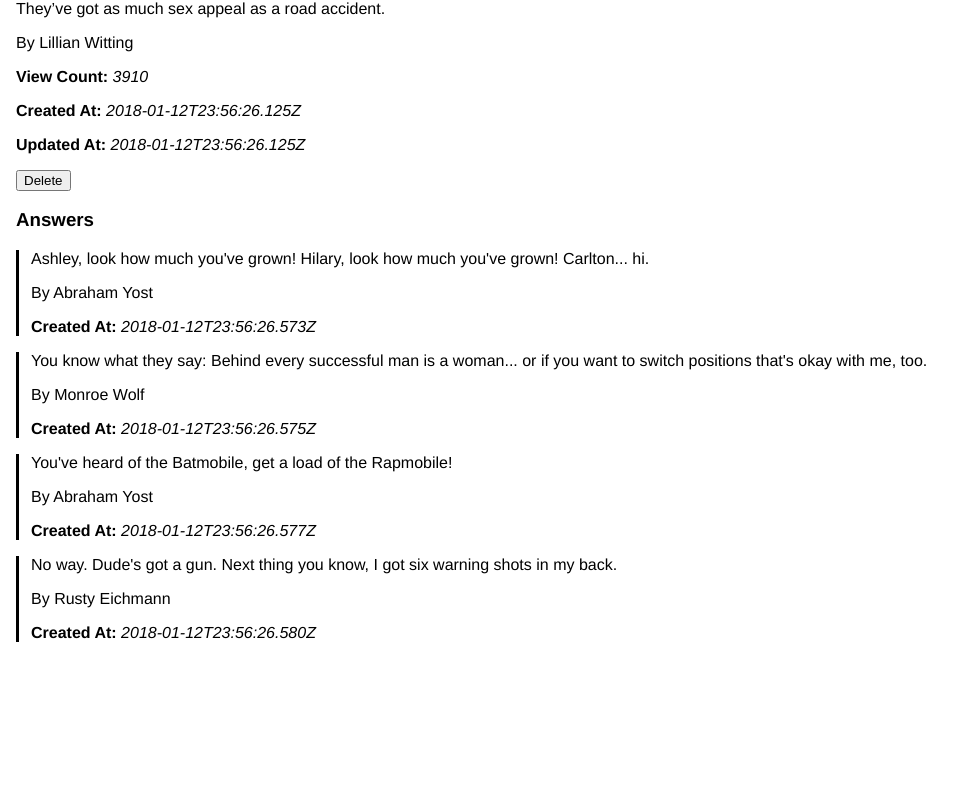
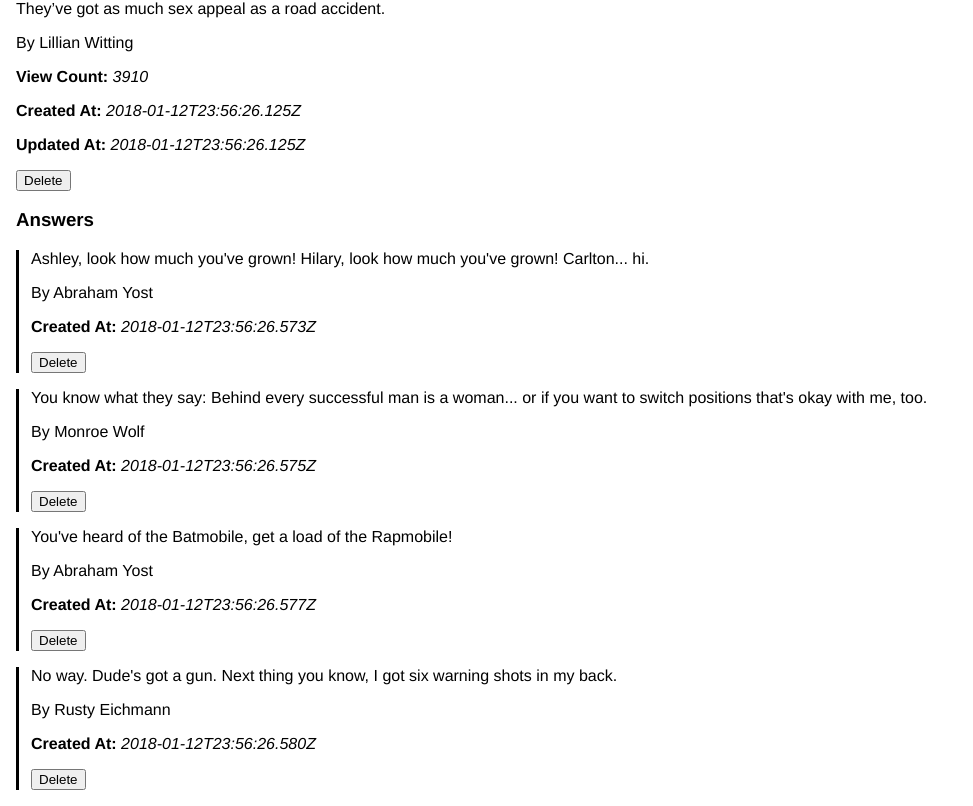
Before and after one commit to francispham/ReactClientApps, a React (Create React App) app in the folder awesome-answers-react/: page / in a window 1280 px wide. Shown: the part 1204-2010 px from the top of the page, without its empty margins (0-973 px from the left). Before the commit the page ends 1862 px from the top, so only its background shows below. Built offline with nearby package versions, Linux system fonts and the light colour scheme.

Commit message:
add Delete Answer (using Propagating Events)

```diff
--- a/awesome-answers-react/src/components/AnswerDetails.js
+++ b/awesome-answers-react/src/components/AnswerDetails.js
@@ -2,6 +2,7 @@
 import Field from './Field';
 
 function AnswerDetails (props) {
+  const {onDeleteClick = () => {}} = props;
   // 1em is equal to the font size of the parent tag.
   const style = {
     borderLeft: 'medium solid black',
@@ -16,6 +17,9 @@
       <p>{props.body}</p>
       <p>By {props.author_full_name}</p>
       <Field name="Created At" value={props.created_at} />
+      <button
+        onClick={() => onDeleteClick(props.id)}
+      >Delete</button>
     </div>
     // <div></div>
     // You can't return multiple React elements at once.
--- a/awesome-answers-react/src/components/AnswerList.js
+++ b/awesome-answers-react/src/components/AnswerList.js
@@ -3,7 +3,8 @@
 
 function AnswerList(props) {
   const {
-    answers = []
+    answers = [],
+    onAnswerDeleteClick = () => {}
   } = props;
 
   return (<ul className="AnswerList" style={{
@@ -22,7 +23,9 @@
               as props to a react element
               */
         }
-        <AnswerDetails {...answer}/>
+        <AnswerDetails
+          {...answer}
+          onDeleteClick = {onAnswerDeleteClick}/>
       </li>))
     }
   </ul>)
--- a/awesome-answers-react/src/components/QuestionShowPage.js
+++ b/awesome-answers-react/src/components/QuestionShowPage.js
@@ -27,12 +27,28 @@
     this.state = {
       question: questionData
     };
-    this.delete = this.delete.bind(this)
+    this.delete = this.delete.bind(this);
+    this.deleteAnswer = this.deleteAnswer.bind(this);
   }
 
   delete() {
     this.setState({question: {}});
   }
+
+  deleteAnswer (answerId) {
+    const {question} = this.state;
+    const {answers} = question;
+
+    this.setState({
+      question: {
+        ...question,
+        // The order in which properties are spread or added to object
+        // affect priority. Last is more important.
+        answers: answers.filter(answer => answer.id !== answerId)
+      }
+    })
+  }
+
 
   render() {
     const {question} = this.state;
@@ -66,7 +82,10 @@
       <QuestionDetails {...this.state.question}/>
       <button onClick={this.delete}>Delete</button>
       <h3>Answers</h3>
-      <AnswerList answers={question.answers}/>
+      <AnswerList
+        answers={question.answers}
+        onAnswerDeleteClick = {this.deleteAnswer}
+      />
     </main>)
   }
 }
```
